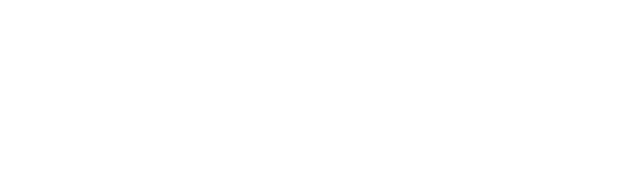
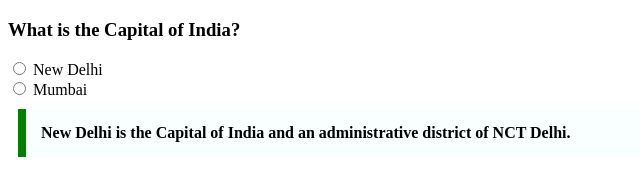
Before and after one commit to acciojob/trivia-gautamsiddharth09, a website: page main.html in a window 1280 px wide. Shown: the whole page, without its empty margins (0-640 px from the left). Drawn offline with Linux system fonts and the light colour scheme.

Commit message:
created a submission

```diff
--- a/main.html
+++ b/main.html
@@ -3,13 +3,22 @@
 <html>
 
 <head>
+	<title>Trivia</title>
 	<link rel="stylesheet" href="styles.css">
 </head>
 
 <body>
-	<!-- the entire body must be written by student -->
-    <script type="text/javascript" src="./script.js">
-</script>
+
+	<h3>What is the Capital of India?</h3>
+
+	<input type="radio" name="capital" id="capital">
+	<label for="capital" >New Delhi</label>
+	<br>
+	<input type="radio" name="capital" id="capital">
+	<label for="capital" >Mumbai</label>
+	<blockquote>
+		New Delhi is the Capital of India and an administrative district of NCT Delhi.
+	</blockquote>
 
 </body>
 
--- a/styles.css
+++ b/styles.css
@@ -1,2 +1,11 @@
+/* Your CSS Code here. */
+blockquote
+{
+	max-width:600px;
+	margin:10px;
+	padding:15px;
+	border-left: 8px solid green;
+	background: #f8fffe;
+	font-weight: bold;
 
-/* Your CSS Code here. */
+}
```
